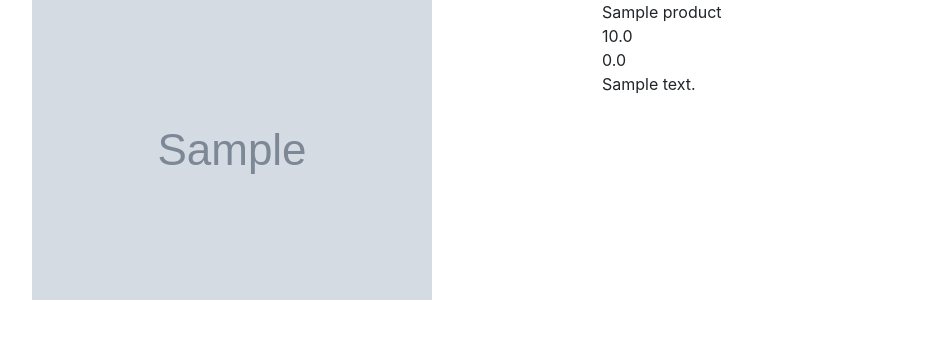
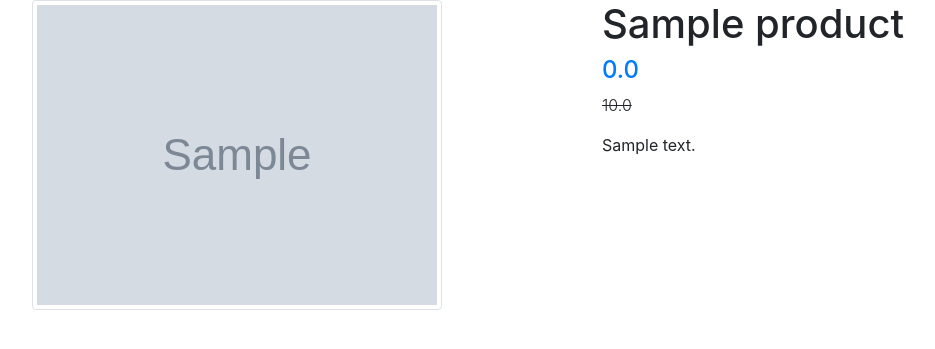
Before and after one commit to Emon-Khan/E-CommerceWebsite, a Django app: page /1/ in a window 1280 px wide. Shown: the part 56-405 px from the top of the page, without its empty margins (53-988 px from the left). Run offline with Django 5.2, Linux system fonts and the light colour scheme; tables that the repository leaves empty hold one stand-in row (values such as "Sample post"); grey boxes marked "Sample" are stand-in pictures.

Commit message:
Modify details, checkout page

```diff
--- a/ecomsite/ecomsite/settings.py
+++ b/ecomsite/ecomsite/settings.py
@@ -121,7 +121,7 @@ STATIC_URL = '/static/'
 
 # Additional locations of static files
 STATICFILES_DIRS = [
-    BASE_DIR /"shop"/ "static",
+    BASE_DIR / "shop" / "static",
 ]
 
 # The absolute path to the directory where collectstatic will collect static files for deployment.
--- a/ecomsite/shop/static/style.css
+++ b/ecomsite/shop/static/style.css
@@ -1,10 +1,16 @@
-.prdc-title{
+.prdc-title {
     font-weight: 900;
 }
-.prdc-price{
+
+.prdc-price {
     font-weight: 800;
     color: red;
 }
+
+.text-style {
+    text-decoration: line-through;
+}
+
 /* .page-link-red {
     color: red;
     background-color: white;
--- a/ecomsite/shop/templates/checkout.html
+++ b/ecomsite/shop/templates/checkout.html
@@ -4,6 +4,11 @@
 <div class="row my-3">
     <div class="col-md-12">
         <ul class="list-group" id="item_list">
+            <li class="list-group-item d-flex justify-content-between align-items-center font-weight-bold">
+                Title
+                <span style="margin-left: 140px;">Quantity</span>
+                <span class="">Price</span>
+            </li>
         </ul>
     </div>
 </div>
--- a/ecomsite/shop/templates/details.html
+++ b/ecomsite/shop/templates/details.html
@@ -4,28 +4,28 @@
     <div class="col-md-6">
         <div class="row">
             <div class="col-md-12">
-                <img src="{{ product_object.image }}" alt="">
+                <img class="img-thumbnail" src=" {{ product_object.image }}" alt="">
             </div>
         </div>
     </div>
     <div class="col-md-6">
         <div class="row">
-            <div class="col-md-12">
+            <div class="col-md-12 h1">
                 {{ product_object.title }}
             </div>
         </div>
         <div class="row">
-            <div class="col-md-12">
+            <div class="col-md-12 h4 text-primary">
+                {{ product_object.discounted_price }}
+            </div>
+        </div>
+        <div class="row">
+            <div class="col-md-12 text-style font-weight-light">
                 {{ product_object.price }}
             </div>
         </div>
         <div class="row">
-            <div class="col-md-12">
-                {{ product_object.discounted_price }}
-            </div>
-        </div>
-        <div class="row">
-            <div class="col-md-12">
+            <div class="col-md-12 mt-3">
                 {{ product_object.product_description }}
             </div>
         </div>
--- a/ecomsite/shop/templates/footer.html
+++ b/ecomsite/shop/templates/footer.html
@@ -20,7 +20,7 @@
     document.getElementById("cart").innerHTML = "Cart(" + numberOfItems + ")";
     $(document).on('click', '.access-btn', function () {
         // console.log("The add to cart button is clicked");
-        var itemId = this.id.toString();
+        let itemId = this.id.toString();
         // console.log(itemId);
         if (cart[itemId] != undefined) {
             quantity = cart[itemId][0] + 1;
@@ -59,10 +59,10 @@
         let quantity = cart[item][0];
         let price = cart[item][2];
         total += cart[item][2];
-        itemString = `<li class="list-group-item">${name}<span class="badge badge-primary badge-pill">${quantity}</span><span class="badge badge-primary badge-pill">${price}</span></li>`;
+        itemString = `<li class="list-group-item d-flex justify-content-between align-items-center">${name}<span class="">${quantity}</span><span class="">${price}</span></li>`; //badge badge-primary badge-pill
         $('#item_list').append(itemString);
     }
-    totalPrice = `<li class="list-group-item d-flex justify-content-between align-items-center">Total<span>${total}</span></li>`;
+    totalPrice = `<li class="list-group-item d-flex justify-content-between align-items-center">Total<span class="text-primary font-weight-bold">${total}</span></li>`;
     $('#item_list').append(totalPrice);
     $('#items').val(JSON.stringify(cart));
     $('#total').val(total);
```
